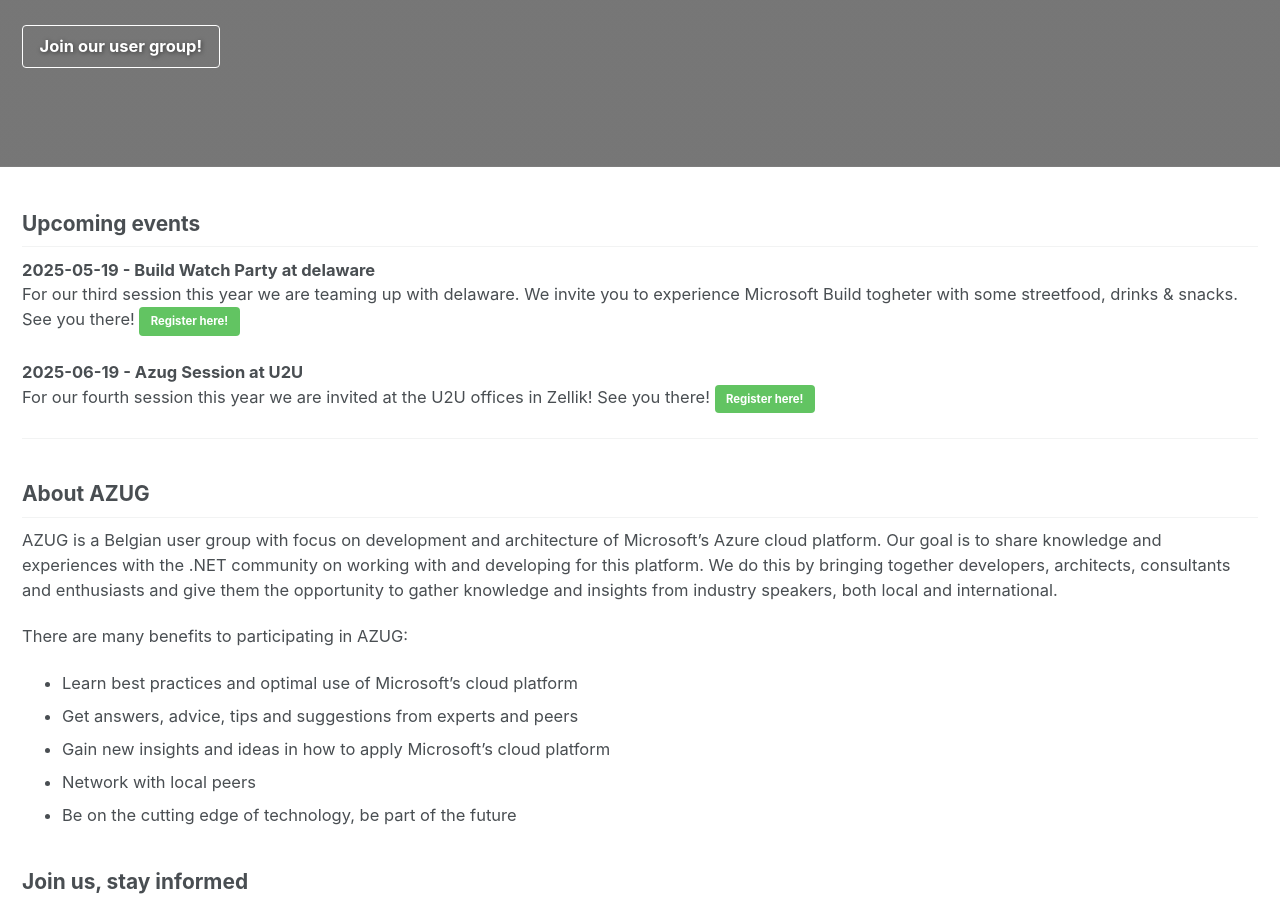
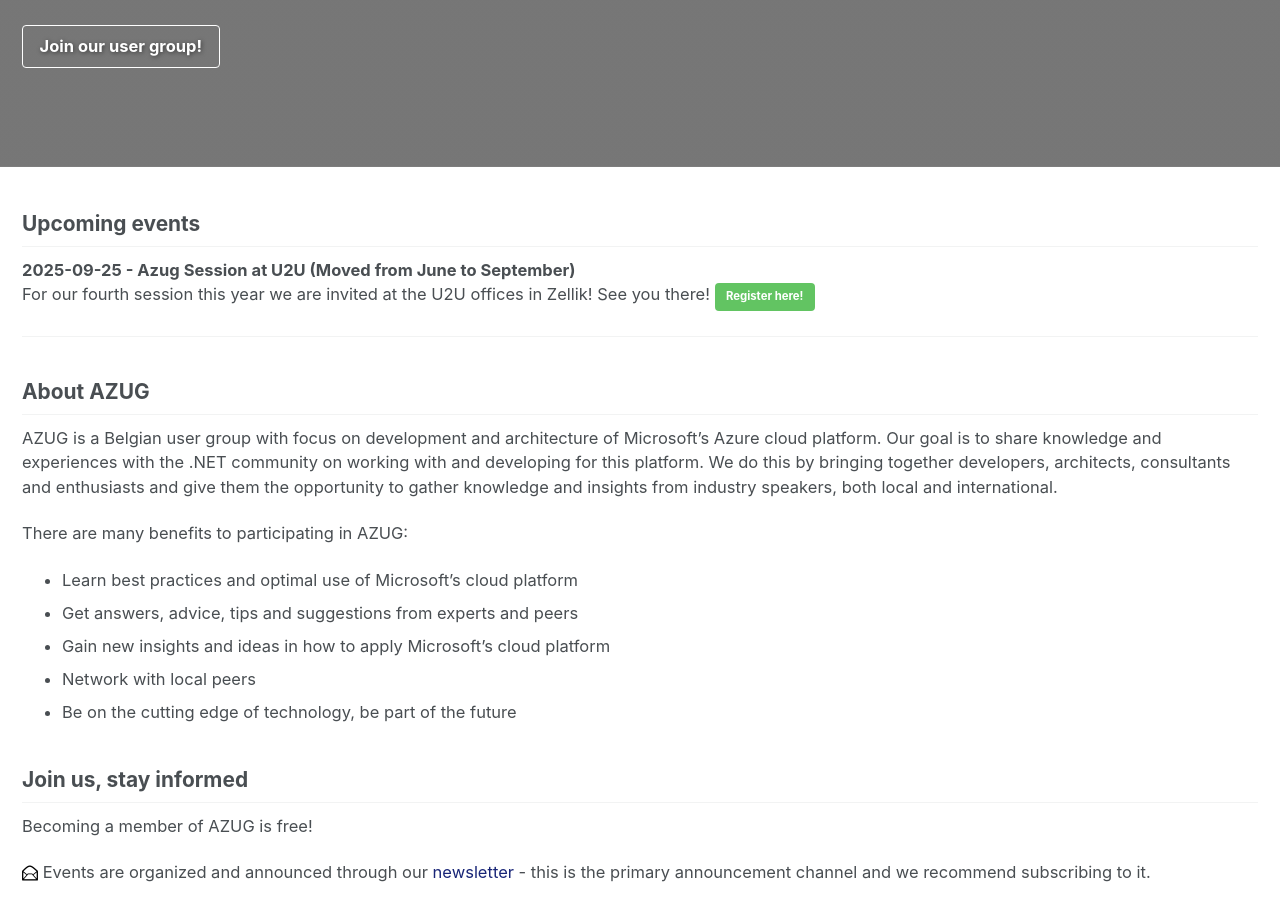
Before and after one commit to AzugBe/azugbe.github.io, a Jekyll site: the page built from index.md, in a window 1280 px wide and 900 px high, scrolled down 392 px. Built offline with Jekyll 4.4.1, drawn with Linux system fonts in a browser that asks for light colours; our own code applies the rules of GitHub Pages for plain Markdown files; comment, search, counter and statistics services are not loaded.

Commit message:
update june to september

```diff
--- a/index.md
+++ b/index.md
@@ -14,12 +14,8 @@ excerpt: "The Belgium Azure User Group focuses on knowledge sharing and networki
 
 ## Upcoming events
 
-**2025-05-19 - Build Watch Party at delaware**<br>
-For our third session this year we are teaming up with delaware.
-We invite you to experience Microsoft Build togheter with some streetfood, drinks & snacks. See you there! [Register here!](https://www.azug.be/events/2025/05/19/azug2025-03){: .btn .btn--success}
-
-**2025-06-19 - Azug Session at U2U**<br>
-For our fourth session this year we are invited at the U2U offices in Zellik! See you there! [Register here!](https://www.azug.be/events/2025/06/19/azug2025-04){: .btn .btn--success}
+**2025-09-25 - Azug Session at U2U (Moved from June to September)**<br>
+For our fourth session this year we are invited at the U2U offices in Zellik! See you there! [Register here!](https://www.azug.be/events/2025/09/25/azug2025-04){: .btn .btn--success}
 
 <hr />
 
```
Also changed, not shown: _posts/events/2025-09-25---azug2025-04.md (renamed from _posts/events/2025-06-19---azug2025-04.md, +5 -4 lines).
